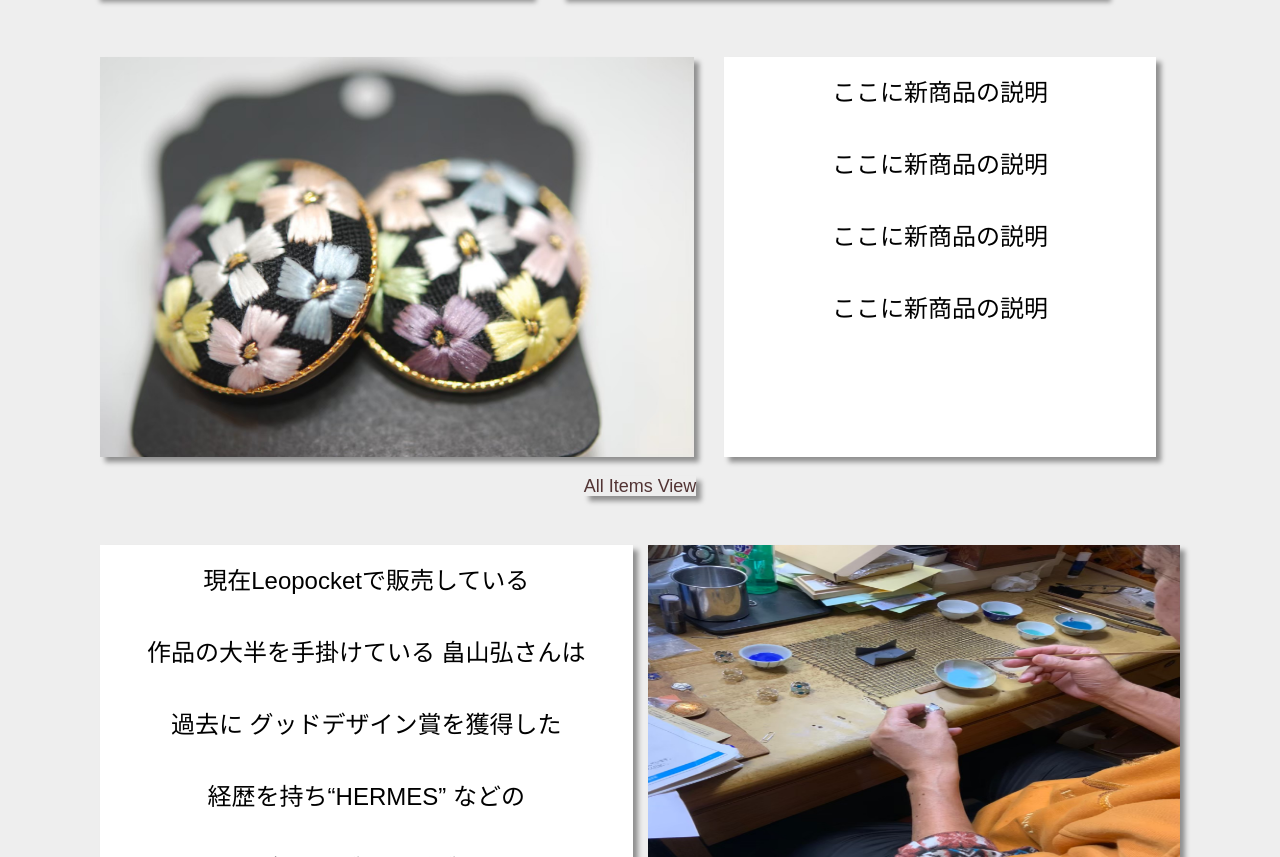
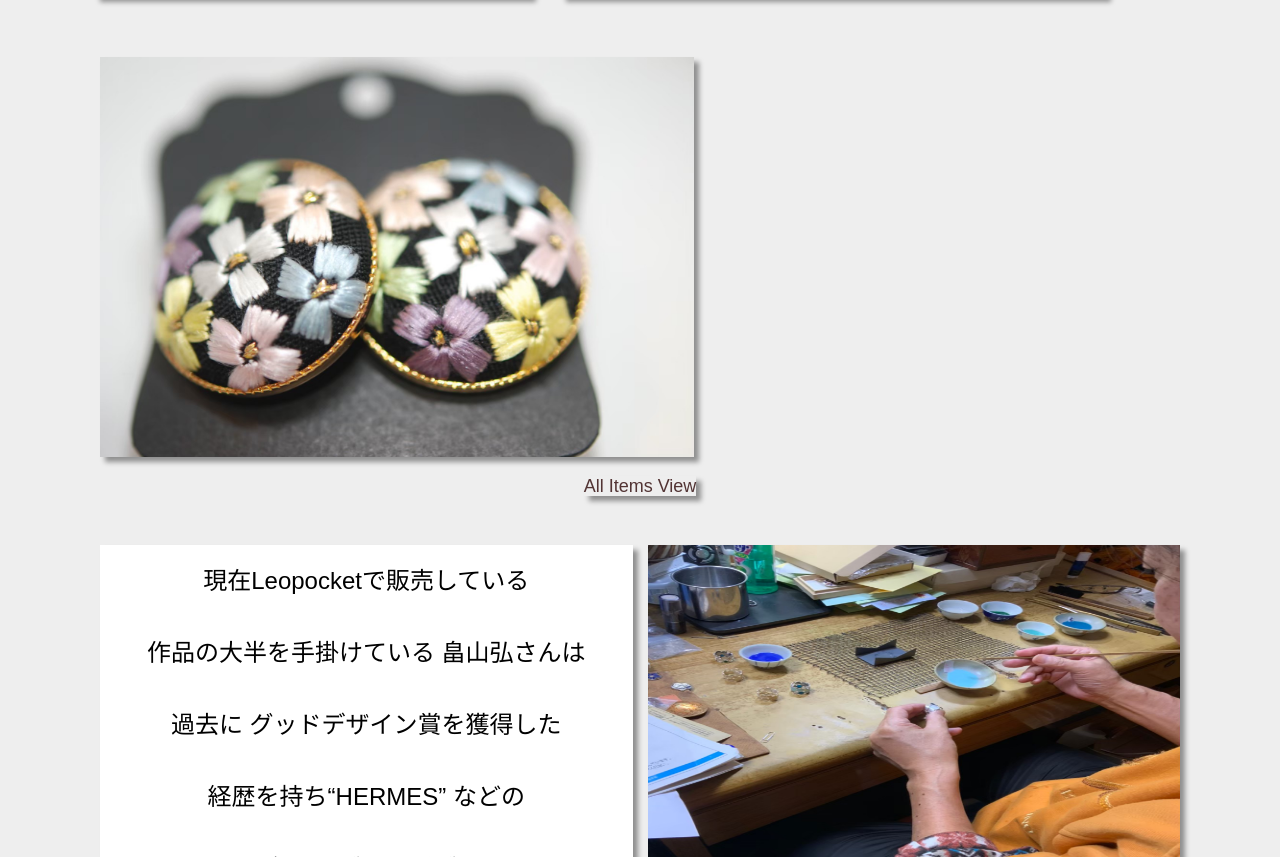
Before and after one commit to fumitakatange/Leopocket, a plain HTML site: page index.html in a window 1280 px wide. Shown: the part 1039-1896 px from the top of the page. Drawn offline with Linux system fonts and the light colour scheme; a web font is replaced by a local one.

Commit message:
Update index.html

```diff
--- a/index.html
+++ b/index.html
@@ -40,11 +40,7 @@
 
    <div class="items" id="items">
        <img src="img/cdbe2c3c3049955b4edb6ba5f2ffe716f_26139775_210525.jpg">
-       <p>ここに新商品の説明<br>
-        ここに新商品の説明<br>
-        ここに新商品の説明<br>
-        ここに新商品の説明<br>
-       </p>
+
    </div>
    <div class="btn">
     <a href="https://leopocket.thebase.in/">All Items View</a>
```
